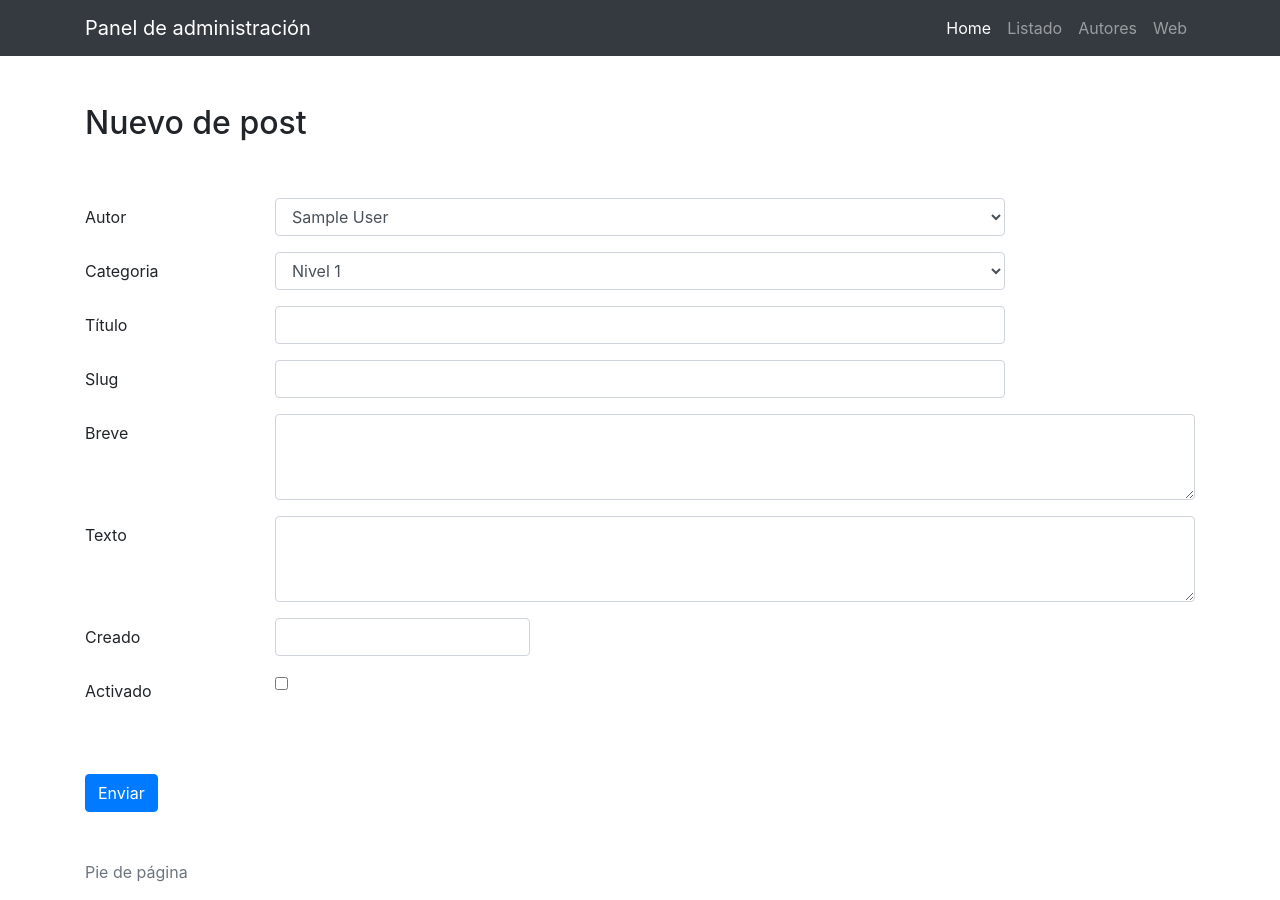
After one commit to AdrianNavarroGabino/curso-CodeIgniter-2020, a CodeIgniter app: page /CodeIgniter/index.php/admincontroller/newPost in a window 1280 px wide. The commit adds this page. Run offline with CodeIgniter, Linux system fonts and the light colour scheme; tables that the repository leaves empty or names only in its code hold one stand-in row (values such as "Sample post").

Commit message:
15 - Creación de un blog 07 - Nuevo post 1

```diff
--- a/application/config/routes.php
+++ b/application/config/routes.php
@@ -69,6 +69,8 @@ $route['list'] = 'AdminController/list';
 $route['admin/login'] = 'AdminController/login';
 $route['admin/login2'] = 'AdminController/login2';
 $route['admin/login/error'] = 'AdminController/login';
+$route['new_post'] = 'AdminController/newPost';
+$route['add'] = 'AdminController/addPost';
 
 $route['default_controller'] = 'welcome';
 $route['404_override'] = '';
--- a/application/controllers/AdminController.php
+++ b/application/controllers/AdminController.php
@@ -107,4 +107,24 @@ class AdminController extends CI_Controller {
 			header("location: ../list");
 		}
 	}
+
+	public function newPost() {
+
+		$authors = $this->BackEndModel->listAuthors();
+
+		$datos = array('authors' => $authors);
+
+		$vista = array(
+			'vista' => 'admin/new_post.php',
+			'params' => $datos,
+			'layout' => 'ly_home.php',
+			'titulo' => 'Prueba de controlador login'
+		);
+		$this->layoutblog->view($vista);
+	}
+
+	public function addPost() {
+
+		debug($_POST);
+	}
 }
--- a/application/models/BackEndModel.php
+++ b/application/models/BackEndModel.php
@@ -45,4 +45,10 @@ class BackEndModel extends CI_Model {
     $sql = "select * from posts order by id desc";
     return ($this->executeArrayResults($sql));
   }
+
+  public function listAuthors() {
+
+    $sql = "select * from authors order by display_name asc";
+    return ($this->executeArrayResults($sql));
+  }
 }
--- a/application/views/admin/index.php
+++ b/application/views/admin/index.php
@@ -6,7 +6,7 @@
       </div>
     </div>
     <br><br>
-    <a href="/new_post" class="btn btn-primary">Nuevo post</a>
+    <a href="new_post" class="btn btn-primary">Nuevo post</a>
     <br><br>
     <div class="row">
     	<div class="col-lg-12 text-center">
--- /dev/null
+++ b/application/views/admin/new_post.php
@@ -0,0 +1,110 @@
+
+<!-- Page Content -->
+<div class="container">
+    <div class="row">
+      <div class="col-lg-12 text-lett">
+        <h2 class="mt-5">Nuevo de post</h2>
+      </div>
+    </div>
+    <br><br>
+    <div class="row">
+      <div class="col-lg-12 text-left">
+
+        <form role="form" action="add" method="post">
+
+
+          <div class="form-group row">
+            <label for="autor" class="col-lg-2 col-form-label">Autor</label>
+
+              <div class="col-lg-8 text-lett">
+              <select class="form-control" name="author_id" id="author_id">
+                <?php
+                  foreach ( $authors as $author)
+                  {
+                    echo "<option value=".$author['id'].">".$author['display_name']."</option>";
+                  }
+                ?>
+
+              </select>
+            </div>
+
+          </div>
+
+          <div class="form-group row">
+            <label for="categoria" class="col-lg-2 col-form-label">Categoria</label>
+
+              <div class="col-lg-8 text-lett">
+              <select class="form-control" name="category_id" id="category_id">
+                <option value=1>Nivel 1</option>
+                <option value=2>Nivel 2</option>
+                <option value=3>Nivel 3</option>
+              </select>
+
+            </div>
+          </div>
+
+          <div class="form-group row">
+            <label for="categoria" class="col-lg-2 col-form-label">Título</label>
+
+              <div class="col-lg-8 text-lett">
+                <input type="text" class="form-control" id="title" name="title" placeholder="">
+            </div>
+
+          </div>
+
+          <div class="form-group row">
+            <label for="categoria" class="col-lg-2 col-form-label">Slug</label>
+
+              <div class="col-lg-8 text-lett">
+                <input type="text" class="form-control" id="slug" name="slug" placeholder="">
+            </div>
+
+          </div>
+
+          <div class="form-group row">
+            <label for="categoria" class="col-lg-2 col-form-label">Breve</label>
+
+              <div class="col-lg-10 text-lett">
+                 <textarea class="form-control" rows="3" id="brief" name="brief"></textarea>
+            </div>
+
+          </div>
+
+          <div class="form-group row">
+            <label for="categoria" class="col-lg-2 col-form-label">Texto</label>
+
+              <div class="col-lg-10 text-lett">
+                 <textarea class="form-control" rows="3" id="text" name="text"></textarea>
+            </div>
+
+          </div>
+
+          <div class="form-group row">
+            <label for="categoria" class="col-lg-2 col-form-label">Creado</label>
+
+              <div class="col-lg-3 text-lett">
+                <input type="text" class="form-control" id="created" name="created" placeholder="">
+            </div>
+
+          </div>
+
+          <div class="form-group row">
+            <label for="categoria" class="col-lg-2 col-form-label">Activado</label>
+
+              <div class="col-lg-3 text-lett">
+                <input type="checkbox"  id="enabled" name="enabled">
+            </div>
+
+          </div>
+
+
+
+          <br><br>
+          <button type="submit" class="btn btn-primary">Enviar</button>
+        </form>
+
+        <br><br>
+      </div>
+    </div>
+
+  </div>
```
